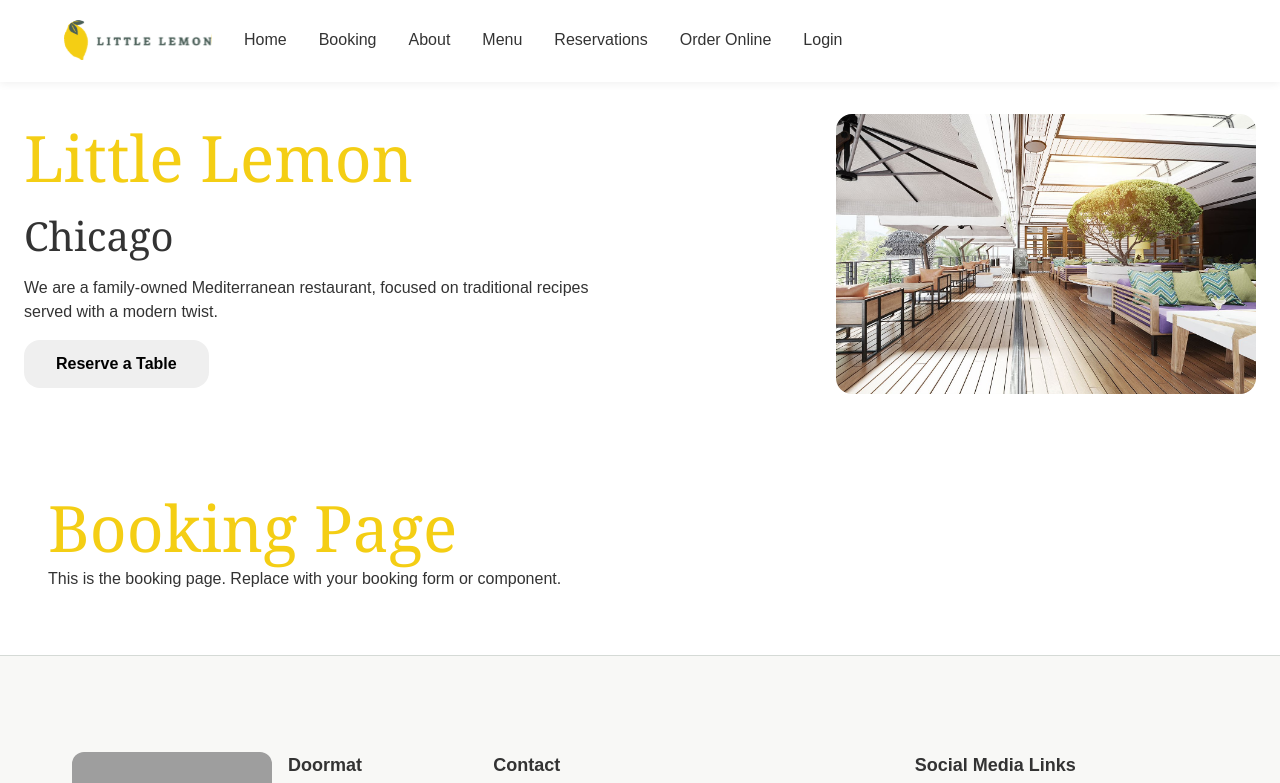
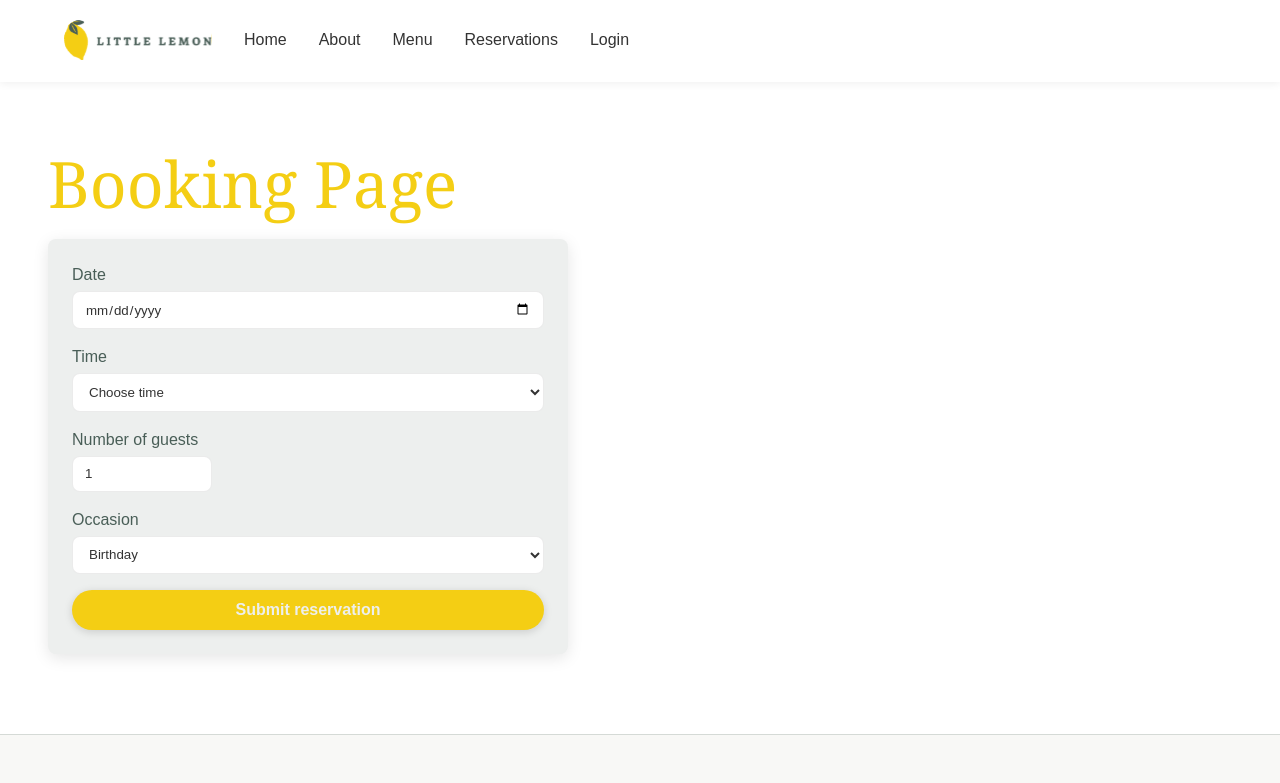
Before and after one commit to NahiyanKhandaker/Little-Lemon-Booking, a React (Create React App) app in the folder littlelemon/: page /booking in a window 1280 px wide. Shown: the top 783 px of the page. Built offline with nearby package versions, Linux system fonts and the light colour scheme; grey boxes are pictures that could not be loaded.

Commit message:
improved navigation, removed unecessary things, stuff idk

```diff
--- a/littlelemon/src/App.js
+++ b/littlelemon/src/App.js
@@ -1,6 +1,5 @@
 import './index.css';
 
-import Header from './Header';
 import Nav from './Nav';
 import Footer from './Footer';
 import { Routes, Route } from 'react-router-dom';
@@ -11,7 +10,6 @@ function App() {
   return (
     <>
       <Nav/>
-      <Header/>
       <Routes>
         <Route path="/" element={<HomePage/>} />
         <Route path="/booking" element={<BookingPage/>} />
--- /dev/null
+++ b/littlelemon/src/BookingForm.css
@@ -0,0 +1,56 @@
+.booking-form {
+  max-width: 520px;
+  background: var(--color-surface);
+  padding: var(--space-lg);
+  border-radius: var(--radius-small);
+  box-shadow: var(--shadow-card);
+  margin: var(--space-md) 0; /* align left within its container */
+  display: grid;
+  gap: var(--space-md);
+}
+
+.booking-form .form-row {
+  display: flex;
+  flex-direction: column;
+  gap: var(--space-xs);
+}
+
+.booking-form label {
+  font-weight: var(--weight-medium);
+  color: var(--color-primary-green);
+}
+
+.booking-form input[type="date"],
+.booking-form input[type="number"],
+.booking-form select {
+  padding: 0.6rem 0.75rem;
+  border-radius: var(--radius-small);
+  border: 1px solid rgba(0,0,0,0.08);
+  background: #fff;
+  font-family: var(--font-body);
+  color: var(--color-text-primary);
+}
+
+.booking-form input[type="number"] {
+  width: 140px;
+}
+
+.booking-form button[type="submit"] {
+  background: var(--color-accent);
+  color: var(--color-text-on-dark);
+  border: none;
+  padding: 0.75rem 1rem;
+  border-radius: var(--radius-pill);
+  font-weight: var(--weight-bold);
+  cursor: pointer;
+  box-shadow: var(--shadow-button);
+  justify-self: start;
+}
+
+.booking-form button[type="submit"]:hover {
+  transform: translateY(-1px);
+}
+
+@media (max-width: 600px) {
+  .booking-form { width: 100%; padding: var(--space-md); }
+}
--- /dev/null
+++ b/littlelemon/src/BookingForm.js
@@ -0,0 +1,91 @@
+import React, { useState } from "react";
+import "./BookingForm.css";
+
+function BookingForm() {
+  const [date, setDate] = useState("");
+  const [time, setTime] = useState("");
+  const [guests, setGuests] = useState(1);
+  const [occasion, setOccasion] = useState("Birthday");
+
+  const [availableTimes] = useState([
+    "17:00",
+    "17:30",
+    "18:00",
+    "18:30",
+    "19:00",
+    "19:30",
+    "20:00",
+  ]);
+
+  const handleSubmit = (e) => {
+    e.preventDefault();
+    const reservation = { date, time, guests, occasion };
+    console.log("Reservation submitted:", reservation);
+    alert("Reservation submitted! Check console for details.");
+  };
+
+  return (
+    <form className="booking-form" onSubmit={handleSubmit}>
+      <div className="form-row">
+        <label htmlFor="res-date">Date</label>
+        <input
+          type="date"
+          id="res-date"
+          value={date}
+          onChange={(e) => setDate(e.target.value)}
+          required
+        />
+      </div>
+
+      <div className="form-row">
+        <label htmlFor="res-time">Time</label>
+        <select
+          id="res-time"
+          value={time}
+          onChange={(e) => setTime(e.target.value)}
+          required
+        >
+          <option value="" disabled>
+            Choose time
+          </option>
+          {availableTimes.map((t) => (
+            <option key={t} value={t}>
+              {t}
+            </option>
+          ))}
+        </select>
+      </div>
+
+      <div className="form-row">
+        <label htmlFor="guests">Number of guests</label>
+        <input
+          type="number"
+          id="guests"
+          value={guests}
+          onChange={(e) => setGuests(parseInt(e.target.value || "0", 10))}
+          min="1"
+          max="10"
+          required
+        />
+      </div>
+
+      <div className="form-row">
+        <label htmlFor="occasion">Occasion</label>
+        <select
+          id="occasion"
+          value={occasion}
+          onChange={(e) => setOccasion(e.target.value)}
+        >
+          <option>Birthday</option>
+          <option>Anniversary</option>
+        </select>
+      </div>
+
+      <div className="form-row">
+        <button type="submit">Submit reservation</button>
+      </div>
+    </form>
+  );
+}
+
+export default BookingForm;
--- a/littlelemon/src/BookingPage.js
+++ b/littlelemon/src/BookingPage.js
@@ -1,9 +1,11 @@
+import BookingForm from "./BookingForm";
+
 function BookingPage() {
   return (
     <main className="booking-page">
       <section className="booking__container">
         <h1>Booking Page</h1>
-        <p>This is the booking page. Replace with your booking form or component.</p>
+        <BookingForm />
       </section>
     </main>
   );
--- a/littlelemon/src/Header.js
+++ /dev/null
@@ -1,27 +0,0 @@
-import restaurant from "./icons_assets/restaurant.jpg";
-
-function Main() {
-  return (
-    <main className="main">
-      <section className="hero">
-        <div className="hero__text">
-          <h1>Little Lemon</h1>
-          <h2>Chicago</h2>
-          <p>
-            We are a family-owned Mediterranean restaurant, focused on traditional
-            recipes served with a modern twist.
-          </p>
-          <button>Reserve a Table</button>
-        </div>
-
-        <img
-          className="hero__image"
-          src={restaurant}
-          alt="Little Lemon Restaurant"
-        />
-      </section>
-    </main>
-  );
-}
-
-export default Main;
--- a/littlelemon/src/Main.js
+++ b/littlelemon/src/Main.js
@@ -39,6 +39,24 @@ const testimonials = [
 function Main() {
   return (
     <main className="main">
+
+      <section className="hero">
+              <div className="hero__text">
+                <h1>Little Lemon</h1>
+                <h2>Chicago</h2>
+                <p>
+                  We are a family-owned Mediterranean restaurant, focused on traditional
+                  recipes served with a modern twist.
+                </p>
+                <button>Reserve a Table</button>
+              </div>
+
+              <img
+                className="hero__image"
+                src={restaurant}
+                alt="Little Lemon Restaurant"
+              />
+      </section>
       <section className="hero">
         <div className="hero__text">
           <div className="hero_header">
--- a/littlelemon/src/Nav.js
+++ b/littlelemon/src/Nav.js
@@ -11,11 +11,9 @@ function Nav() {
           </Link>
         </li>
         <li><Link to="/" className="nav__link">Home</Link></li>
-        <li><Link to="/booking" className="nav__link">Booking</Link></li>
         <li><Link to="/about" className="nav__link">About</Link></li>
         <li><Link to="/menu" className="nav__link">Menu</Link></li>
-        <li><Link to="/reservations" className="nav__link">Reservations</Link></li>
-        <li><Link to="/order" className="nav__link">Order Online</Link></li>
+        <li><Link to="/booking" className="nav__link">Reservations</Link></li>
         <li><Link to="/login" className="nav__link">Login</Link></li>
       </ul>
     </nav>
```
